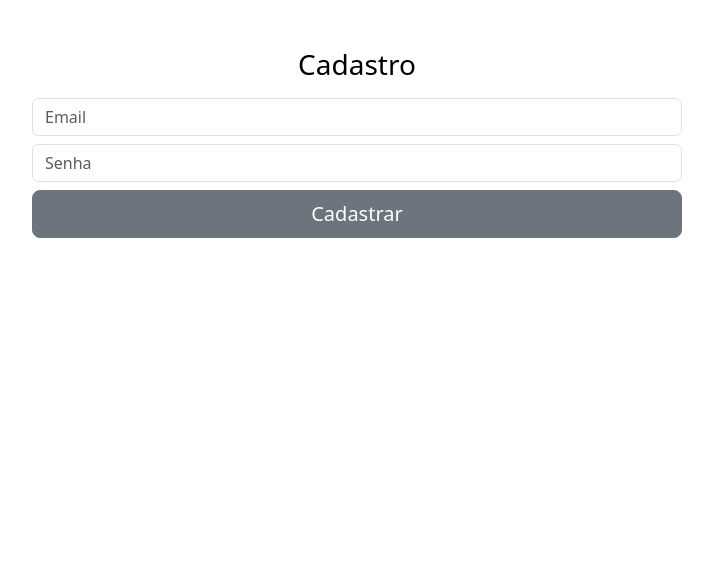
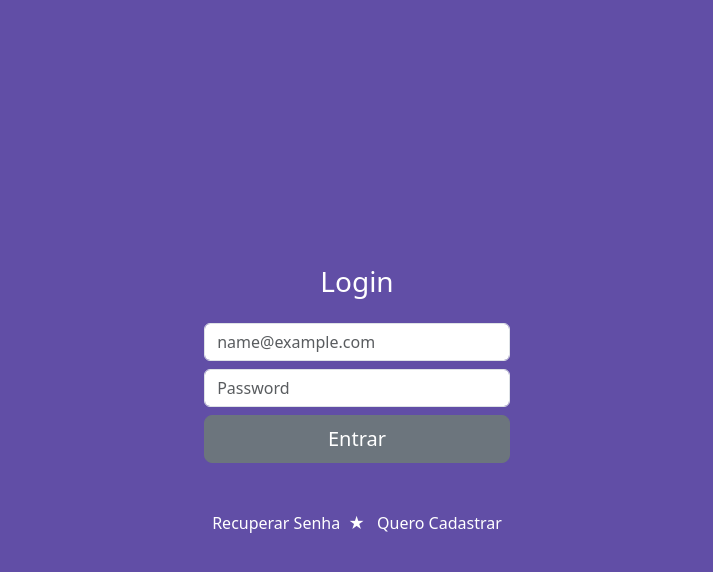
Before and after one commit to DebsLorena/events, a React (Vite) app: page / in a window 1280 px wide. Shown: the top 572 px of the page, without its empty margins (283-996 px from the left). Built offline with nearby package versions, Linux system fonts and the light colour scheme.

Commit message:
feat: routes

```diff
--- a/package.json
+++ b/package.json
@@ -10,7 +10,8 @@
     "bootstrap": "^5.3.0",
     "firebase": "^9.23.0",
     "react": "^17.0.0",
-    "react-dom": "^17.0.0"
+    "react-dom": "^17.0.0",
+    "react-router-dom": "^6.14.0"
   },
   "devDependencies": {
     "@types/react": "^17.0.0",
--- a/src/App.tsx
+++ b/src/App.tsx
@@ -1,15 +1,15 @@
-import React from 'react'
-import { Login } from './view/login'
-import { NewUser } from './view/newUser'
+import React from 'react';
+import { BrowserRouter as Router, Routes, Route } from 'react-router-dom';
+import { Login } from './view/login';
+import { NewUser } from './view/newUser';
 
-
-function App() {
-
-
+export function App() {
   return (
-    // <Login />
-    <NewUser />
-  )
+    <Router>
+      <Routes>
+        <Route path="/" element={<Login />} />
+        <Route path="/novo_usuario" element={<NewUser />} />
+      </Routes>
+    </Router>
+  );
 }
-
-export default App
--- a/src/main.tsx
+++ b/src/main.tsx
@@ -1,7 +1,7 @@
 import React from 'react'
 import ReactDOM from 'react-dom'
-import App from './App'
 import 'bootstrap/dist/css/bootstrap.css';
+import { App } from './App';
 
 ReactDOM.render(
   <React.StrictMode>
--- a/src/view/login/index.tsx
+++ b/src/view/login/index.tsx
@@ -48,7 +48,7 @@ export function Login() {
 				<div className="opcoes-login mt-5 text-center">
 					<a href="#" className="mx-2"> Recuperar Senha</a>
 					<span className="text-white">&#9733;</span>
-					<a href="#" className="mx-2"> Quero Cadastrar</a>
+					<a href="/novo_usuario" className="mx-2"> Quero Cadastrar</a>
 				</div>
 
 			</form>
--- a/src/view/newUser/styles.css
+++ b/src/view/newUser/styles.css
@@ -1,16 +1,3 @@
 .form-login {
     max-width: 650px;
 }
-
-.btn-cadastro {
-    background-color: #614ea6;
-    color: #fff
-}
-
-.btn-cadastro:hover {
-    background-color: gray;
-    color: #fff
-}
-
-
-.form-cadastro {}
```
Also changed, not shown: 1 other file (tests, documents, lock files or other folders).
